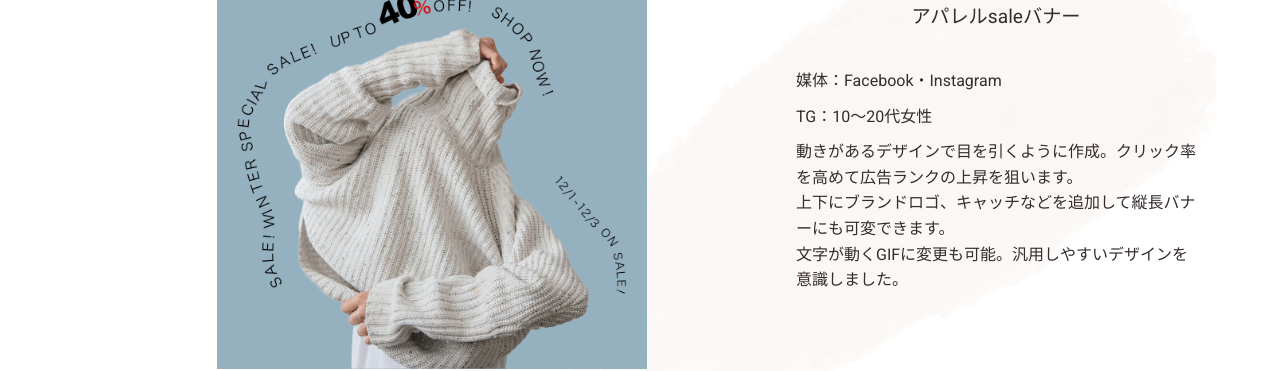
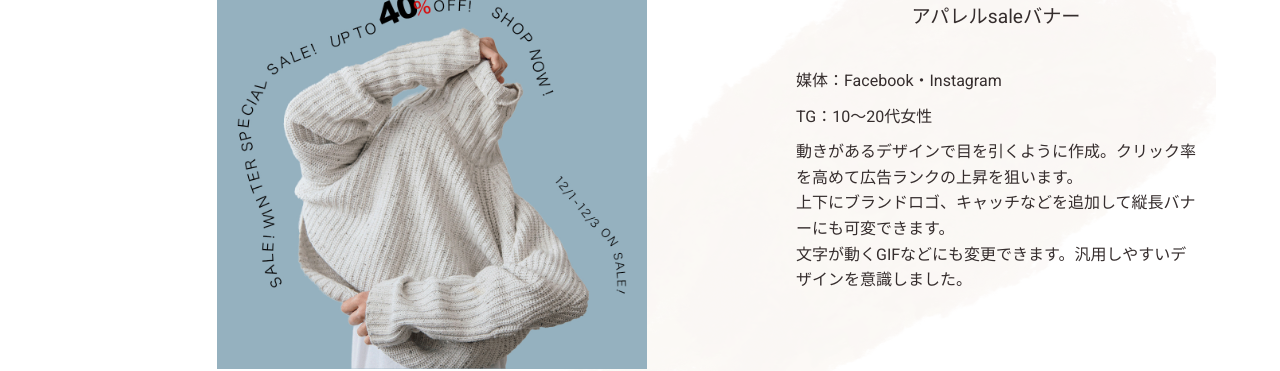
Before and after one commit to m-pages202110/1427, a plain HTML site: page index.html in a window 1280 px wide. Shown: the part 1100-1471 px from the top of the page. Drawn offline with nearby package versions, Linux system fonts and the light colour scheme; a script that the page names is missing.

Commit message:
Update index.html

```diff
--- a/index.html
+++ b/index.html
@@ -41,7 +41,7 @@
           <p class="description">媒体：Facebook・Instagram</p>
           <p class="description">TG：10〜20代女性</p>
           <p class="description">動きがあるデザインで目を引くように作成。クリック率を高めて広告ランクの上昇を狙います。<br>
-            上下にブランドロゴ、キャッチなどを追加して縦長バナーにも可変できます。<br>文字が動くGIFに変更も可能。汎用しやすいデザインを意識しました。</p>
+            上下にブランドロゴ、キャッチなどを追加して縦長バナーにも可変できます。<br>文字が動くGIFなどにも変更できます。汎用しやすいデザインを意識しました。</p>
         </li>
       </ul><div class="bg"></div>
       </div>
```
